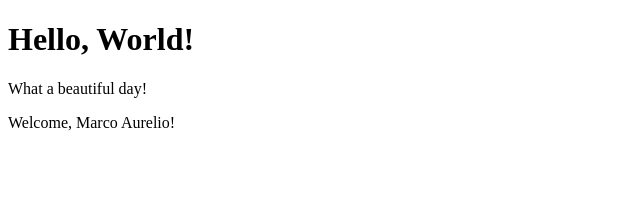
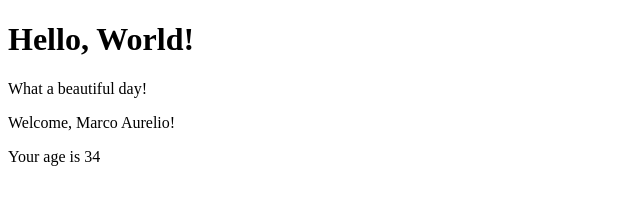
Before and after one commit to AlessioSatta/react-exercises, a React (Create React App) app in the folder my-app/: page / in a window 1280 px wide. Shown: the top 216 px of the page, without its empty margins (0-640 px from the left). Built offline with nearby package versions, Linux system fonts and the light colour scheme.

Commit message:
add: age prop in welcome.js

```diff
--- a/my-app/src/App.js
+++ b/my-app/src/App.js
@@ -7,7 +7,7 @@ export class App extends React.Component {
         return(
             <div>
                 <Hello />
-                <Welcome />
+                <Welcome age= {34} />
             </div>
         )
     }
--- a/my-app/src/Welcome.js
+++ b/my-app/src/Welcome.js
@@ -2,7 +2,12 @@ import React from "react";
 
 export class Welcome extends React.Component {
     render() {
-        return <p>Welcome, {this.props.name}!</p>
+        return(
+            <div>
+                <p>Welcome, {this.props.name}!</p>
+                <p>Your age is {this.props.age}</p>
+            </div>
+        )
     }
 }
 Welcome.defaultProps = {
```
